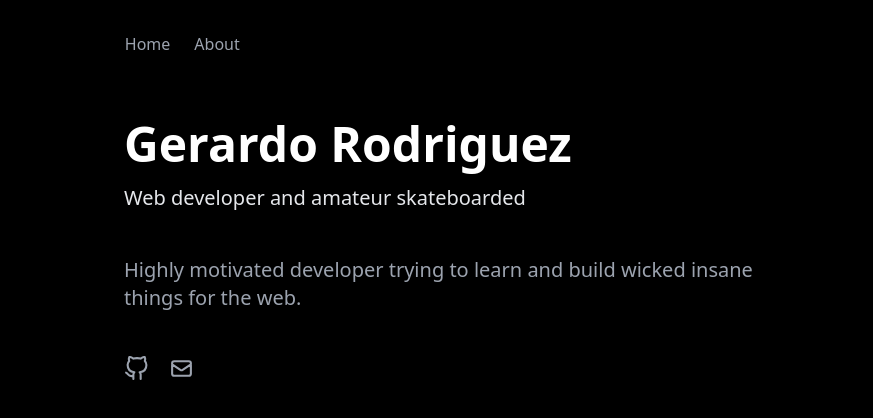
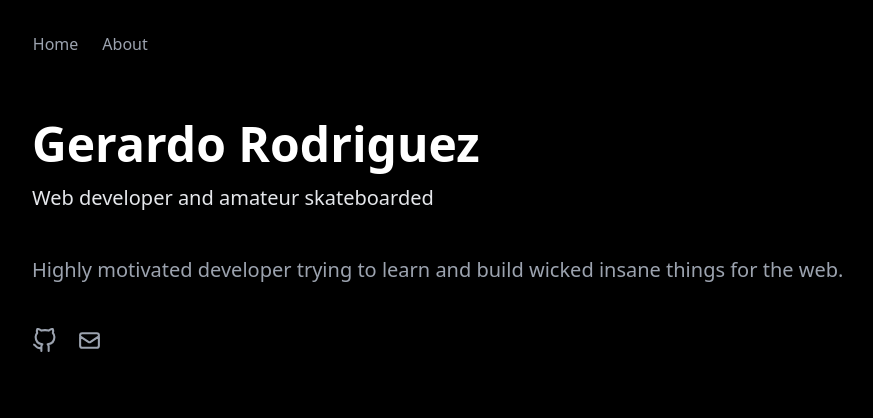
Before and after one commit to G-R3/gerar.dev, a Next.js app: page / in a window 1280 px wide. Shown: the top 418 px of the page, without its empty margins (180-1053 px from the left). Built offline with nearby package versions, Linux system fonts and the light colour scheme.

Commit message:
update width

```diff
--- a/src/components/Header.tsx
+++ b/src/components/Header.tsx
@@ -4,7 +4,7 @@ import Link from "next/link";
 const Header: FC = () => {
   return (
     <header>
-      <nav className="max-w-2xl mx-auto pt-8 pb-16">
+      <nav className="max-w-4xl mx-auto px-5 pt-8 pb-16">
         <div className="-ml-[0.7rem]">
           <Link href="/">
             <a className="px-3 py-2 relative rounded-md text-gray-400 hover:text-white hover:bg-neutral-900 transition-all">
--- a/src/components/Layout.tsx
+++ b/src/components/Layout.tsx
@@ -5,7 +5,7 @@ const Layout: FC<{ children: ReactNode }> = ({ children }) => {
   return (
     <>
       <Header />
-      <main className="max-w-2xl mx-auto">{children}</main>
+      <main className="max-w-4xl mx-auto px-5">{children}</main>
     </>
   );
 };
```
